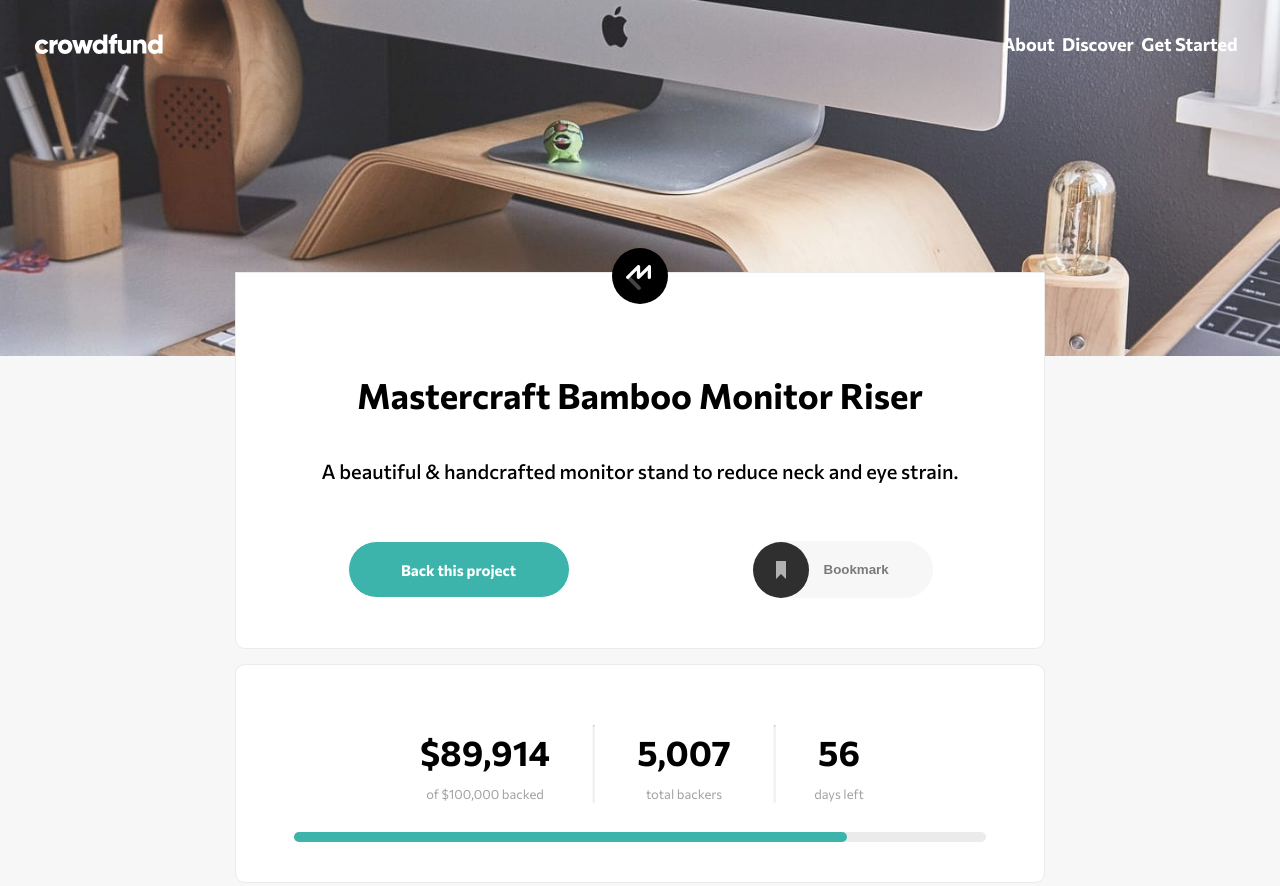
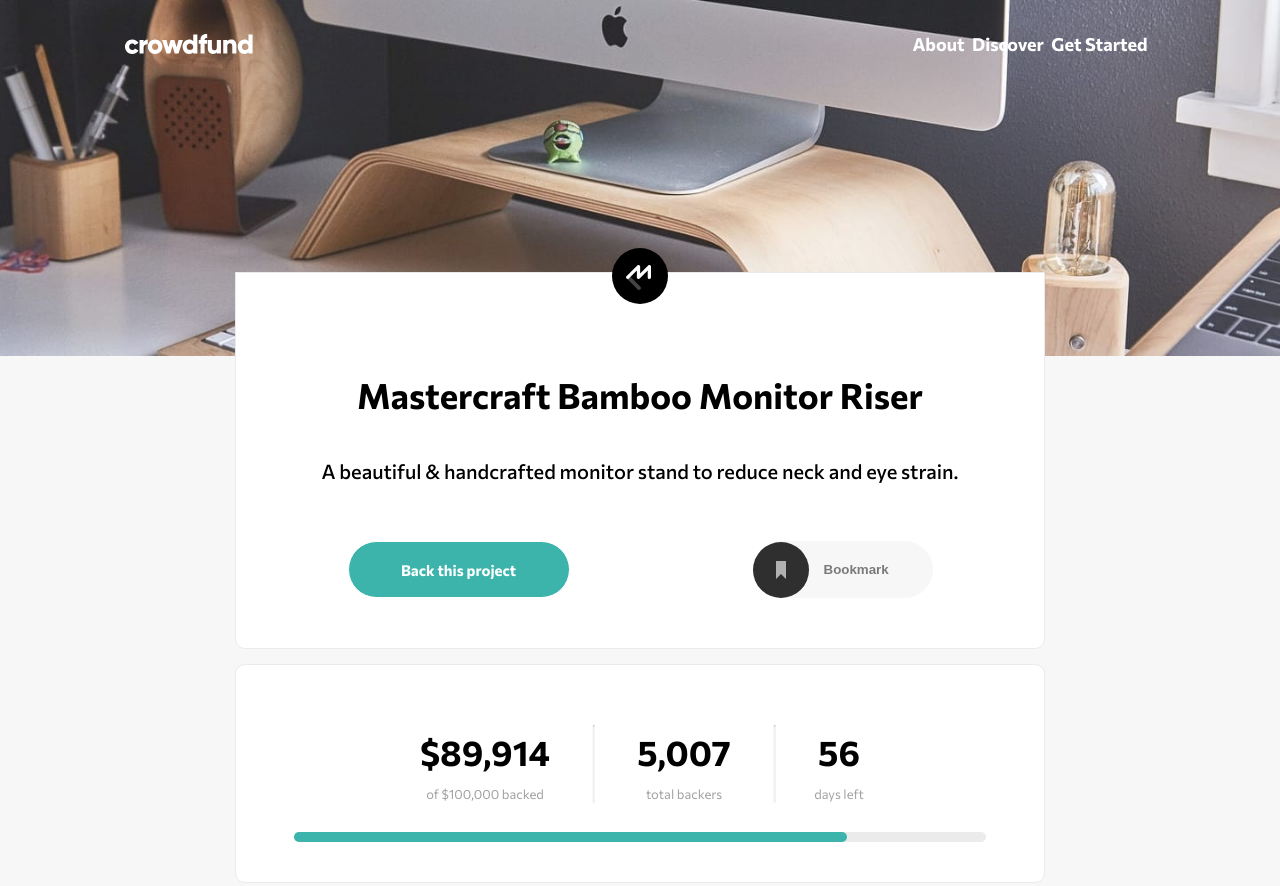
Before and after one commit to axseinga/crowdfunding-product-page-main, a website: page index.html in a window 1280 px wide. Shown: the top 886 px of the page. Drawn offline with Linux system fonts and the light colour scheme.

Commit message:
change nav styling

```diff
--- a/sass/_navigation.scss
+++ b/sass/_navigation.scss
@@ -17,7 +17,7 @@
 
 .wrapper-nav {
     margin: 0 auto;
-    max-width: 1500px;
+    max-width: 1100px;
 }
 
 .nav {
```
Also changed, not shown: css/style.css.
